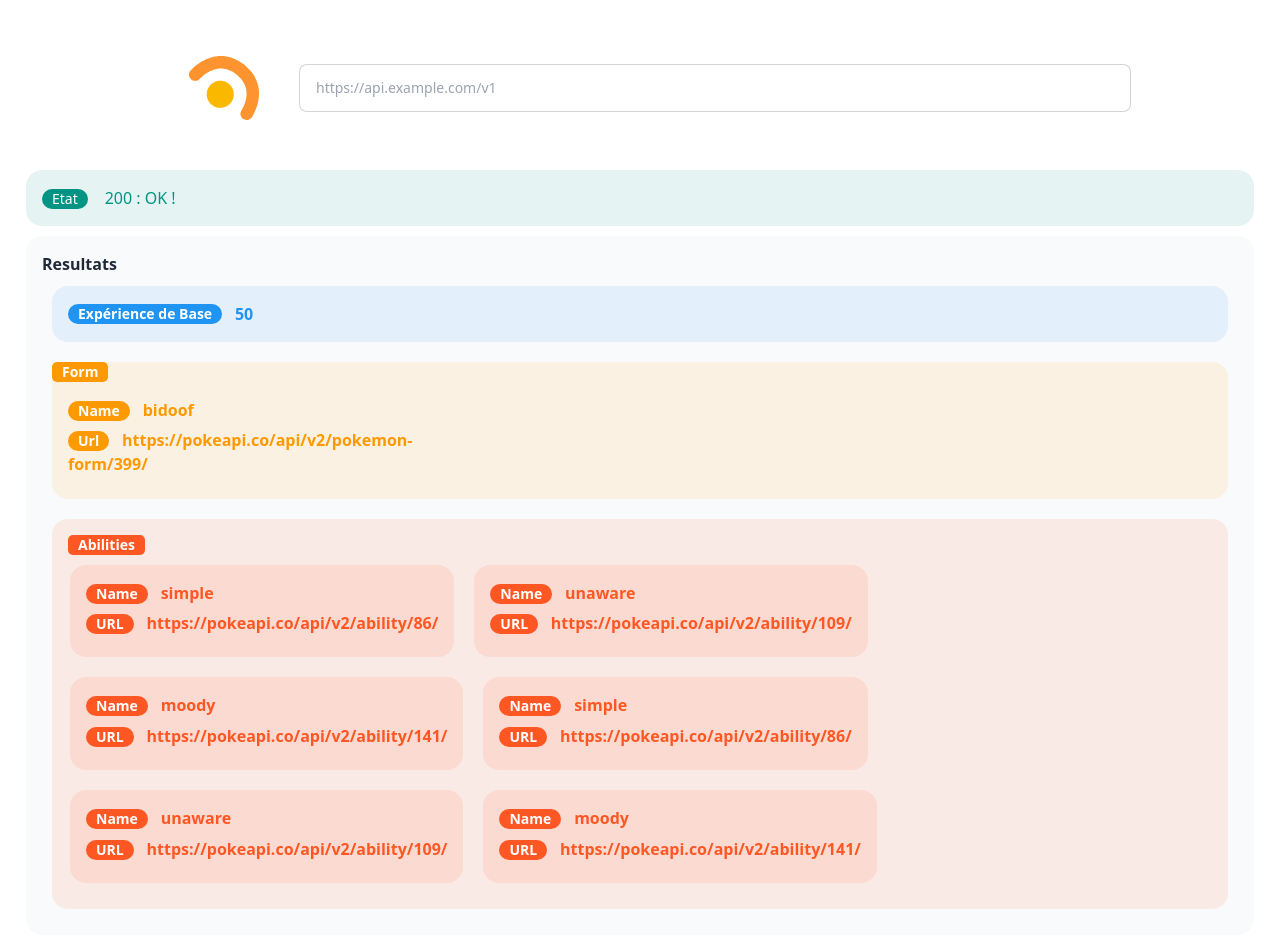
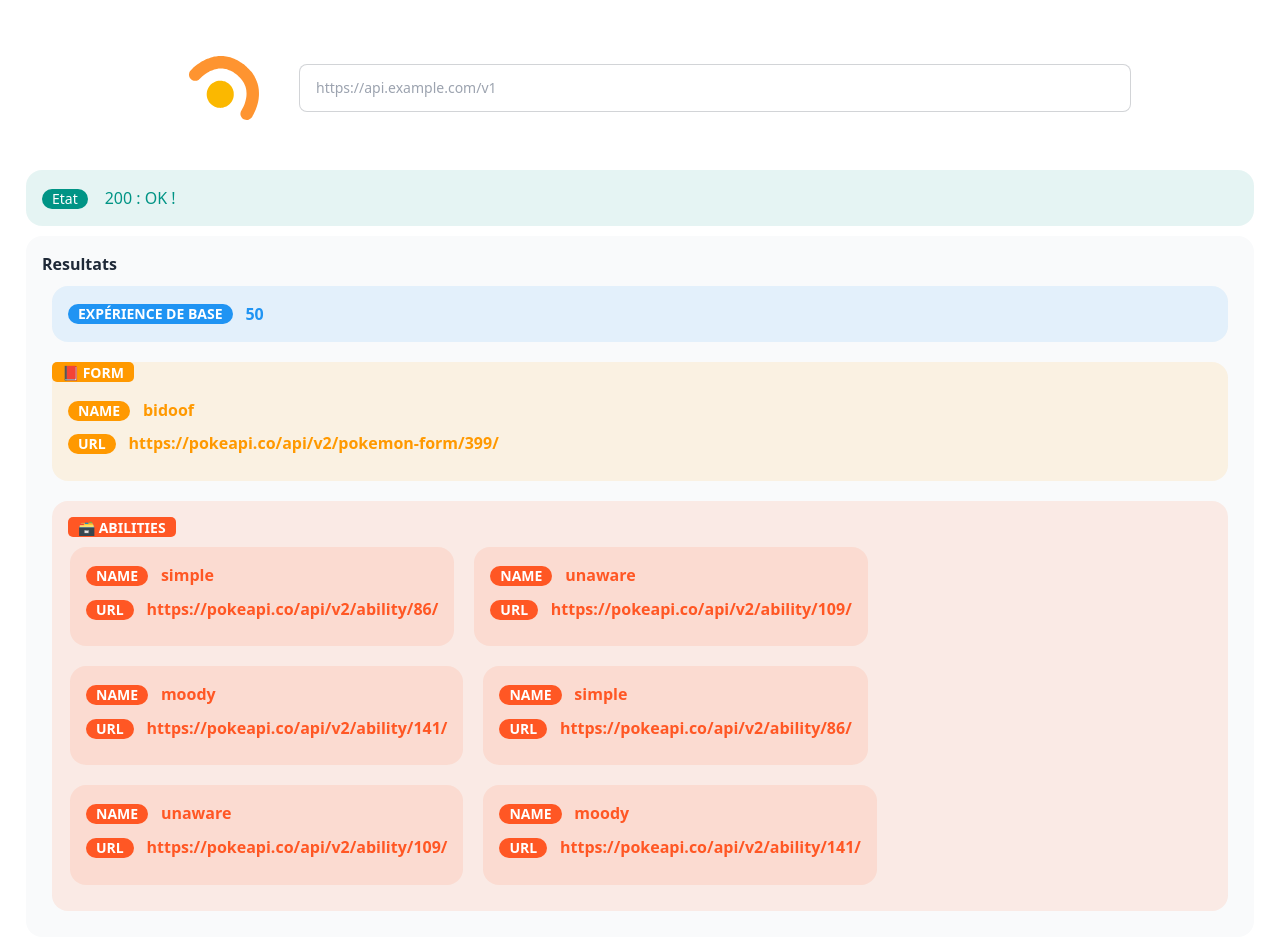
Before and after one commit to Vision-Data/app, a Vue app: page / in a window 1280 px wide. Shown: the top 950 px of the page. Built offline with nearby package versions, Linux system fonts and the light colour scheme.

Commit message:
🚧 adding value component in other components

```diff
--- a/src/components/Array.vue
+++ b/src/components/Array.vue
@@ -3,21 +3,15 @@
 
       <div class="alert array" :class="`alert-${color}`">
         <div class="flex-1">
-          <b class="badge border-transparent array-title" :class="`bg-${color}`">{{ name }}</b>
+          <b class="badge border-transparent array-title tooltip" :class="`bg-${color}`" data-tip="Tableau">🗃 {{ name }}</b>
           <div class="array-content">
 
-                  <div class="alert array-container" :class="`alert-${color}`" v-for="(ability, index) in data.abilities" :key="ability.data" :data-id="index" >
-                    <div class="flex-1">
-                      <label class="array-value">
-                        <b class="badge border-transparent" :class="`bg-${color}`">Name</b>
-                        <span class="data-result">{{ ability.ability.name === "" ? "(vide)" : ability.ability.name }}</span>
-                      </label>
-                      <label class="array-value">
-                        <b class="badge border-transparent" :class="`bg-${color}`">URL</b>
-                        <span class="data-result">{{ ability.ability.url }}</span>
-                      </label>
-                    </div>
+                <div class="alert array-container" :class="`alert-${color}`" v-for="(ability, index) in data.abilities" :key="ability.data" :data-id="index" >
+                  <div class="flex-1">
+                    <Value name="Name" :data="ability.ability.name === '' ? '(vide)' : ability.ability.name" color="error"/>
+                    <Value name="URL" :data="ability.ability.url" color="error"/>
                   </div>
+                </div>
 
           </div>
         </div>
@@ -28,8 +22,13 @@
 
 
 <script>
+import Value from "./Value.vue";
+
 export default {
   name: "Data",
+  components: {
+    Value
+  },
   props: ['name','data','color']
 };
 </script>
@@ -37,6 +36,7 @@ export default {
 <style>
 .array .array-title {
   border-radius: 5px;
+  text-transform: uppercase;
 }
 .array .flex-1 {
   display: flex;
@@ -56,7 +56,7 @@ export default {
   position: relative;
 }
 .array .array-container:hover {
-  box-shadow: inset 0 0 0 2px rgb(211, 211, 211);
+  box-shadow: inset 0 0 0 2px rgb(255, 255, 255);
 }
 .array .array-container:hover::before {
   content: attr(data-id);
@@ -64,7 +64,7 @@ export default {
   top: 0;
   left: 0;
   padding: .2rem .5rem;
-  background-color: rgb(195, 195, 195);
+  background-color: rgb(255, 255, 255);
   color: black;
   border-radius: 5px;
   z-index: 15;
--- a/src/components/Object.vue
+++ b/src/components/Object.vue
@@ -3,15 +3,9 @@
 
     <div class="alert object" :class="`alert-${color}`">
       <div class="flex-1">
-        <b class="badge border-transparent object-title" :class="`bg-${color}`">{{ name }}</b>
-        <label class="object-value">
-          <b class="badge border-transparent" :class="`bg-${color}`">Name</b>
-          <span class="data-result">{{ data.forms.name }}</span>
-        </label>
-        <label class="object-value">
-          <b class="badge border-transparent" :class="`bg-${color}`">Url</b>
-          <span class="data-result">{{ data.forms.url }}</span>
-        </label>
+        <b class="badge border-transparent object-title tooltip" :class="`bg-${color}`" data-tip="Objet">📕 {{ name }}</b>
+        <Value name="Name" :data="data.forms.name" color="warning"/>
+        <Value name="URL" :data="data.forms.url" color="warning"/>
       </div>
     </div>
 
@@ -20,8 +14,13 @@
 
 
 <script>
+import Value from "./Value.vue";
+
 export default {
   name: "Data",
+  components: {
+    Value
+  },
   props: ['name','data', 'color']
 };
 </script>
@@ -32,13 +31,11 @@ export default {
   position: relative;
   top: -1rem;
   left: -1rem;
+  text-transform: uppercase;
 }
 .object .flex-1 {
   display: flex;
   flex-direction: column;
   align-items: flex-start;
 }
-.object-value {
-  margin-bottom: 0.4rem;
-}
 </style>
--- a/src/components/Response.vue
+++ b/src/components/Response.vue
@@ -5,10 +5,10 @@
         <label><span class="badge bg-success border-transparent">Etat</span> 200 : OK !</label>
       </div>
     </div>
-    <div class="alert">
+    <div class="alert bg-base-200">
       <div class="result-container">
         <b>Resultats</b>
-        <Value name="Expérience de Base" :data="pokemon" color="info"/>
+        <Value name="Expérience de Base" :data="pokemon.base_experience" color="info" isStandalone="true"/>
         <Object name="Form" :data="pokemon" color="warning"/>
         <Array name="Abilities" :data="pokemon" color="error"/>
       </div>
--- a/src/components/Value.vue
+++ b/src/components/Value.vue
@@ -1,11 +1,15 @@
 <template>
   <section>
 
-    <div class="alert value" :class="`alert-${color}`">
+    <div class="alert value" :class="`alert-${color}`" v-if="isStandalone">
       <div class="flex-1">
           <b class="badge border-transparent" :class="`bg-${color}`">{{ name }}</b>
-          <span class="data-result">{{ data.base_experience }}</span>
+          <span class="data-result">{{ data }}</span>
       </div>
+    </div>
+    <div class="value standalone" v-else>
+        <b class="badge border-transparent" :class="`bg-${color}`">{{ name }}</b>
+        <span class="data-result">{{ data }}</span>
     </div>
 
   </section>
@@ -15,12 +19,20 @@
 <script>
 export default {
   name: "Value",
-  props: ['name','data','color']
+  props: ['name','data','color', 'isStandalone']
 };
 </script>
 
 <style scoped>
 .value .flex-1{
+  display: flex;
+  flex-direction: row;
   align-items: center;
 }
+.value b {
+  text-transform: uppercase;
+}
+.value.standalone {
+  margin-bottom: .6rem;
+}
 </style>
```
